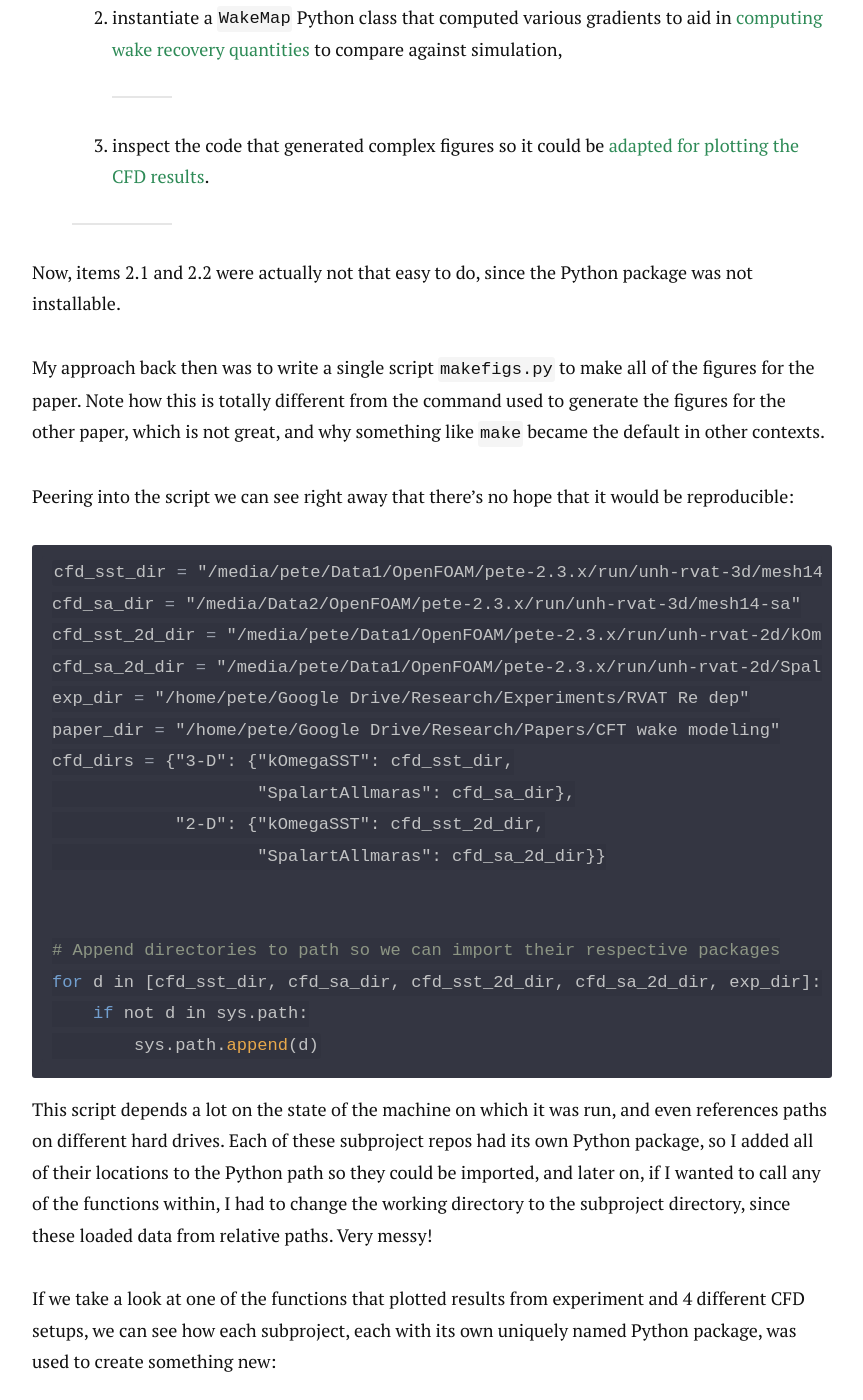
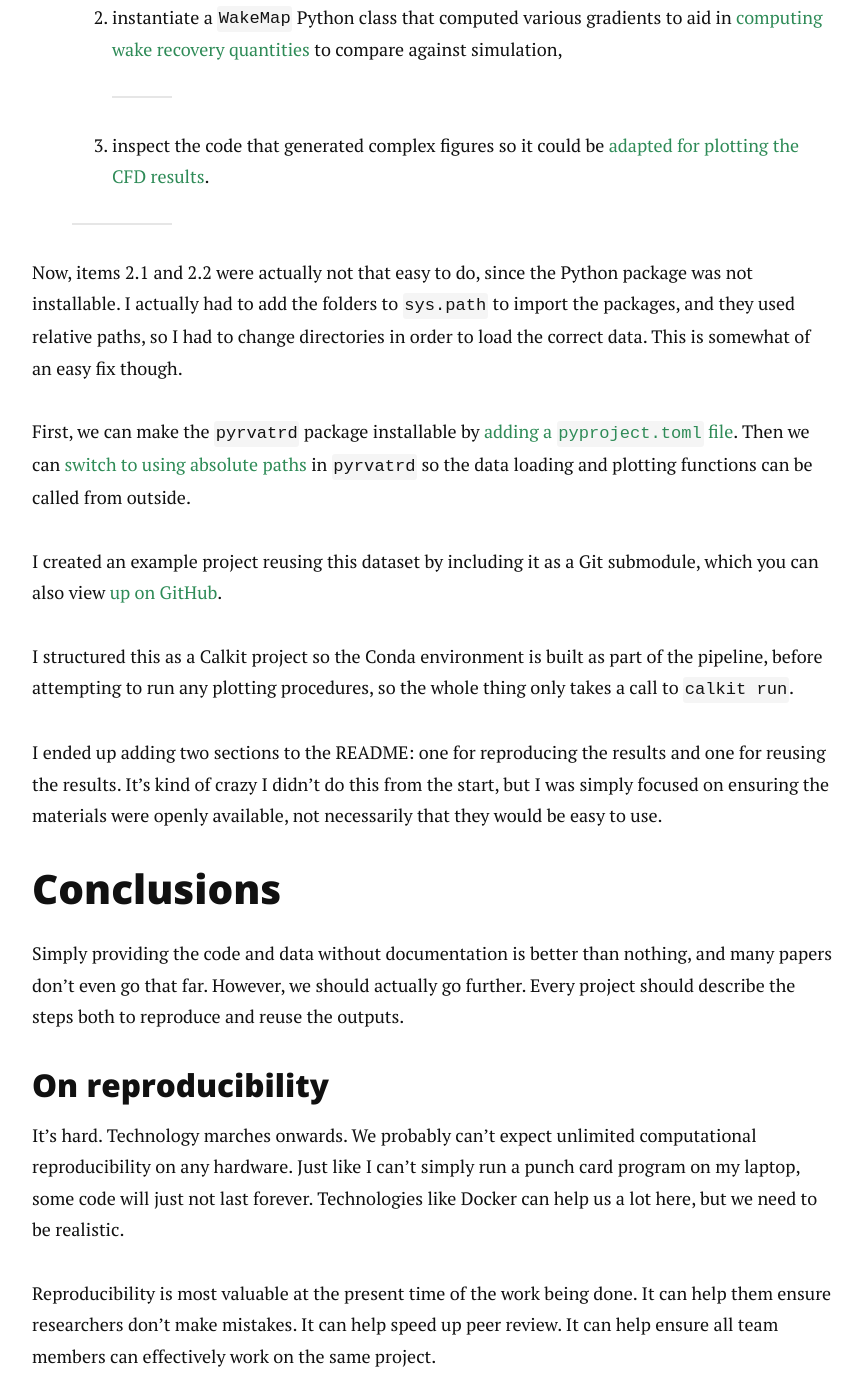
Before and after one commit to petebachant/petebachant.github.io, a Jekyll site: the page built from index.html, in a window 1280 px wide and 1400 px high, scrolled down 9372 px. Shown: the whole window, without its empty margins (208-1071 px from the left). Built offline with Jekyll 4.4.1, drawn with Linux system fonts in a browser that asks for light colours; nearby versions of some CDN libraries; the list of posts is cut into pages by our own code; some of the changed text lies outside the part shown.

Commit message:
Add links to commits

````diff
--- a/_posts/2024-12-03-failed-to-repro.markdown
+++ b/_posts/2024-12-03-failed-to-repro.markdown
@@ -262,152 +262,17 @@ the value that the dataset's repo provided was:
 
 Now, items 2.1 and 2.2 were actually not that easy to do,
 since the Python package was not installable.
+I actually had to add the folders to `sys.path` to import the packages,
+and they used relative paths,
+so I had to change directories in order to load the correct data.
+This is somewhat of an easy fix though.
 
-My approach back then was to write a single script
-`makefigs.py` to make all of the figures for the paper.
-Note how this is totally different from the command used to generate the
-figures for the other paper,
-which is not great,
-and why something like `make` became the default in other contexts.
-
-Peering into the script we can see right away that there's no hope that it
-would be reproducible:
-
-```python
-cfd_sst_dir = "/media/pete/Data1/OpenFOAM/pete-2.3.x/run/unh-rvat-3d/mesh14"
-cfd_sa_dir = "/media/Data2/OpenFOAM/pete-2.3.x/run/unh-rvat-3d/mesh14-sa"
-cfd_sst_2d_dir = "/media/pete/Data1/OpenFOAM/pete-2.3.x/run/unh-rvat-2d/kOmegaSST"
-cfd_sa_2d_dir = "/media/pete/Data1/OpenFOAM/pete-2.3.x/run/unh-rvat-2d/SpalartAllmaras"
-exp_dir = "/home/pete/Google Drive/Research/Experiments/RVAT Re dep"
-paper_dir = "/home/pete/Google Drive/Research/Papers/CFT wake modeling"
-cfd_dirs = {"3-D": {"kOmegaSST": cfd_sst_dir,
-                    "SpalartAllmaras": cfd_sa_dir},
-            "2-D": {"kOmegaSST": cfd_sst_2d_dir,
-                    "SpalartAllmaras": cfd_sa_2d_dir}}
-
-
-# Append directories to path so we can import their respective packages
-for d in [cfd_sst_dir, cfd_sa_dir, cfd_sst_2d_dir, cfd_sa_2d_dir, exp_dir]:
-    if not d in sys.path:
-        sys.path.append(d)
-```
-
-This script depends a lot on the state of the machine on which it was run,
-and even references paths on different hard drives.
-Each of these subproject repos had its own Python package, so
-I added all of their locations to the Python path so they could be imported,
-and later on, if I wanted to call any of the functions within,
-I had to change the working directory to the subproject directory,
-since these loaded data from relative paths.
-Very messy!
-
-If we take a look at one of the functions that plotted results from experiment
-and 4 different CFD setups, we can see how each subproject,
-each with its own uniquely named Python package, was used
-to create something new:
-
-```python
-def plot_profiles(save=False):
-    """Plot streamwise velocity and TKE profiles for all cases."""
-    fig, ax = plt.subplots(1, 2, figsize=(7.5, 3))
-    # Load data from 2-D SST case
-    os.chdir(cfd_dirs["2-D"]["kOmegaSST"])
-    df = pyurof2dsst.processing.load_u_profile()
-    ax[0].plot(df.y_R, df.u, "-", label="SST (2-D)")
-    df = pyurof2dsst.processing.load_k_profile()
-    ax[1].plot(df.y_R, df.k_total, "-", label="SST (2-D)")
-    # Load data from 2-D SA case
-    os.chdir(cfd_dirs["2-D"]["SpalartAllmaras"])
-    df = pyurof2dsa.processing.load_u_profile()
-    ax[0].plot(df.y_R, df.u, "-.", label="SA (2-D)")
-    df = pyurof2dsa.processing.load_k_profile()
-    ax[1].plot(df.y_R, df.k_total, "-.", label="SA (2-D)")
-    # Load data from 3-D SST case
-    os.chdir(cfd_dirs["3-D"]["kOmegaSST"])
-    df = pyurof3dsst.processing.load_u_profile()
-    ax[0].plot(df.y_R, df.u, "--", label="SST (3-D)")
-    df = pyurof3dsst.processing.load_k_profile()
-    ax[1].plot(df.y_R, df.k_total, "--", label="SST (3-D)")
-    # Load data from 3-D SA case
-    os.chdir(cfd_dirs["3-D"]["SpalartAllmaras"])
-    df = pyurof3dsa.processing.load_u_profile()
-    ax[0].plot(df.y_R, df.u, ":", label="SA (3-D)")
-    df = pyurof3dsa.processing.load_k_profile()
-    ax[1].plot(df.y_R, df.k_total, ":", label="SA (3-D)")
-    # Load data from experiment
-    df = load_exp_data()
-    df = df[df.z_H == 0]
-    ax[0].plot(df.y_R, df.mean_u, "o", label="Exp.", markerfacecolor="none")
-    ax[1].plot(df.y_R, df.k, "o", label="Exp.", markerfacecolor="none")
-    # Set legend and labels
-    ax[1].legend(loc="best")
-    for a in ax: a.set_xlabel("$y/R$")
-    ax[0].set_ylabel(r"$U/U_\infty$")
-    ax[1].set_ylabel(r"$k/U_\infty^2$")
-    plt.tight_layout()
-    # Move back into this directory
-    os.chdir(paper_dir)
-    if save:
-        fig.savefig("figures/profiles" + savetype)
-```
-
-That code produced this figure:
-
-![Profiles from CFD.](/images/repro-fail/cfd-profiles.png)
-
-And for reference, `load_exp_data` simply called `pandas.read_csv` on one
-of the original experiment's processed data files.
-
-What this is showing us is that outside of each subproject,
-the value provided by its Python package is to load a Pandas DataFrame
-for use elsewhere.
-
-I think this leads us to one slightly unrelated principle:
-keep everything in the same folder.
-Use Git submodules if you have to,
-but try not to have dependencies too far away from what you're
-trying to achieve.
-A related concept is the "monorepo."
-
-Extract anything generally useful into its own package?
-
-Provide a package with a clear API for working with your data,
-but realize other languages might want to use it,
-so keep it simple with file formats like CSV.
-
-This might be an overzealous use of the "don't repeat yourself" (DRY)
-principle,
-though the plotting function was technically repeated in both the experiment
-and CFD repos, i.e., a change would need to be made in both if desired.
-
-But again, let's take a step back and ask the question:
-what is the real value of this project?
-
-1. It provides a dataset against which numerical models can be validated in
-   order to help improve them for simulating these types of turbines.
-1. Some of the plotting procedures may be of interest, especially if the
-   prospective numerical modeler wanted to generate similar figures from
-   their simulation results.
-1. The main question of the work was to address at what scale a physical
-   model test needed to be to fairly approximate full-scale performance.
-
-What then are the products corresponding to this value?
-
-Most of the value in the dataset is in CSV files containing statistics of
-each of the tow tank runs during the experiment.
-With only those, many different plots can be made.
-
-The plotting procedures are fairly tightly coupled to the structure of the
-dataset, so they are not usable in their current form.
-
-The third point of value can simply be done as a hand calculation,
-which is nice.
-
-### Some incremental improvements
-
-1. Make the `pyrvatrd` package installable by adding a `pyproject.toml` file.
-2. Use absolute paths in `pyrvatrd` so the data loading and plotting functions
-   can be called from outside.
+First, we can make the `pyrvatrd` package installable by
+[adding a `pyproject.toml` file](https://github.com/UNH-CORE/RVAT-Re-dep/commit/426e35c407fd52f3e639462c22c41fc779849be9).
+Then we can
+[switch to using absolute paths](https://github.com/UNH-CORE/RVAT-Re-dep/commit/e22523d6f6d7f5f09a103c27dabeed3d6b0278d7#diff-a07a3aaaea2bef878af1e0059f5743fc3380fab5ff8ba9e9b07713641bcf3690)
+in `pyrvatrd` so the data loading and plotting functions
+can be called from outside.
 
 I created an example project reusing this dataset by including it as
 a Git submodule, which you can also view
````
Also changed, not shown: other parts of _posts/2024-12-03-failed-to-repro.markdown (+1 -1 lines).
